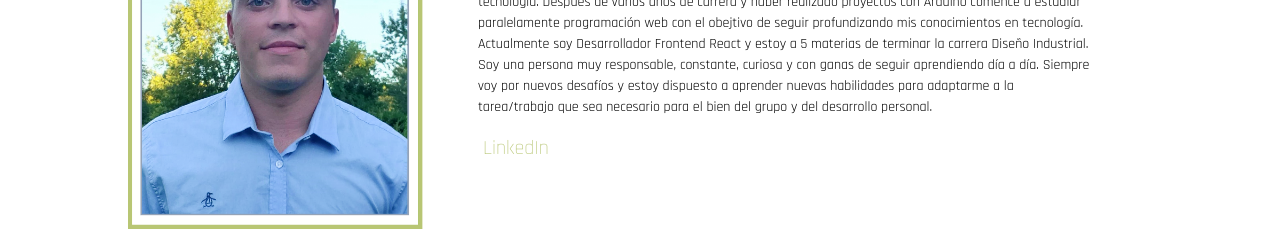
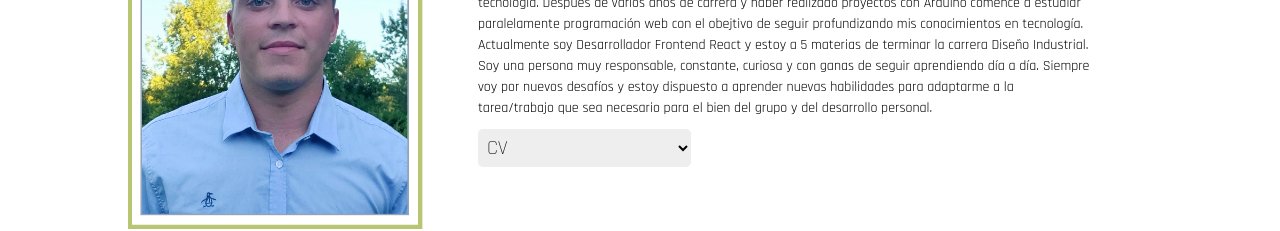
Before and after one commit to FedericoNiColo/PORTFOLIO-, a React (Vite) app: page / in a window 1280 px wide. Shown: the part 1000-1231 px from the top of the page. Built offline with nearby package versions, Linux system fonts and the light colour scheme; no server answers.

Commit message:
opciones de cv

```diff
--- a/src/componentes/SobreMi.jsx
+++ b/src/componentes/SobreMi.jsx
@@ -2,11 +2,14 @@ import React from 'react'
 import '../estilos/SobreMi.css'
 import 'animate.css';
 import useProyectosProvider from '../hooks/useProyectosProvider'
+import { useState } from 'react';
 
 
 const SobreMi = () => {
 
     const { habilidades } = useProyectosProvider()
+
+    const [cv, setCv] = useState('')
 
     return (
         <section id="sobre-mi" className='animate__animated animate__zoomIn'>
@@ -28,9 +31,26 @@ const SobreMi = () => {
                             a la tarea/trabajo que sea necesario para el bien del grupo y del desarrollo personal.
 
                         </p>
+                        <div className='cv'>
 
-                        <a href="https://www.linkedin.com/in/federico-ni-coló-61b1011b8" className="vermas"
-                            target="_blank">LinkedIn</a>
+                            <select onChange={e => setCv(e.target.value)}>
+
+                                <option value="">CV</option>
+                                <option
+                                    value={'/multimedia/CV-Federico Ni Coló.pdf'}
+                                >Desarrollador Frontend</option>
+                                <option
+                                    value={'/multimedia/Federico Ni Coló.pdf'}
+                                >Diseñador Industrial</option>
+
+                            </select>
+
+                            {cv.length > 0 && <a href={`${cv}`} className="vermas-cv" target="_blank">Ver</a>}
+
+                        </div>
+
+                        {/*  <a href="https://www.linkedin.com/in/federico-ni-coló-61b1011b8" className="vermas"
+                            target="_blank">LinkedIn</a> */}
                     </div>
 
                 </div>
--- a/src/context/ProyectosProvider.jsx
+++ b/src/context/ProyectosProvider.jsx
@@ -26,7 +26,7 @@ const ProyectosProvider = ({ children }) => {
             obtenerRenders()
 
             setCargando(false)
-        }, 3000);
+        }, 100);
 
     }, [])
 
--- a/src/estilos/SobreMi.css
+++ b/src/estilos/SobreMi.css
@@ -38,23 +38,38 @@
     width: 20rem;
 }
 
-.vermas {
+.cv {
+    display: flex;
+    gap: 2rem;
+}
+
+.cv select {
+    background-color: var(--gris-claro);
+    font-size: 1.5rem;
+    font-weight: 300;
+    padding: 0.5rem;
+    border-radius: 0.5rem;
+    font-size: 1.5rem;
+    padding: 0.5rem;
+}
+
+.cv option{
+    color: var(--gris);
+}
+
+.vermas-cv {
     display: block;
+    text-align: end;
     width: 35%;
-    color: var(--verde);
+    color: var(--blanco);
+    background-color: var(--verde);
     text-decoration: none;
+    font-size: 1.5rem;
     font-weight: 300;
-    font-size: 2rem;
     padding: 0.5rem;
     transition-duration: 1s;
     border-radius: 0.5rem;
 }
-
-.vermas:hover {
-    color: var(--blanco);
-    background-color: var(--verde);
-}
-
 
 @media (min-width: 768px) {
     .sobre-mi {
@@ -95,6 +110,15 @@
     .parrafo-sobremi p {
         font-weight: 400;
         font-size: 1.4rem;
+    }
+
+    .vermas-cv {
+        gap: 4rem;
+        font-size: 2rem;
+    }
+
+    .cv select {
+        font-size: 2rem;
     }
 
 }
--- a/src/estilos/Trabajos.css
+++ b/src/estilos/Trabajos.css
@@ -86,10 +86,19 @@
 }
 
 .vermas {
+    display: block;
+    width: 35%;
     color: var(--verde);
     text-decoration: none;
     font-weight: 300;
     font-size: 1.5rem;
+    transition-duration: 1s;
+    border-radius: 0.5rem;
+}
+
+.vermas:hover {
+    color: var(--blanco);
+    background-color: var(--verde);
 }
 
 .renders h2 {
```
Also changed, not shown: 2 other files (tests, documents, lock files or other folders).
